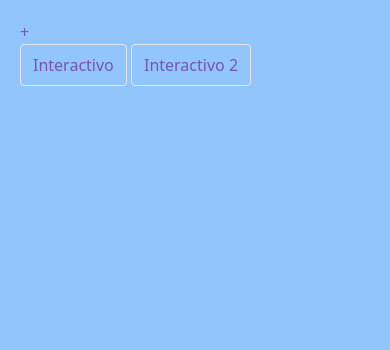
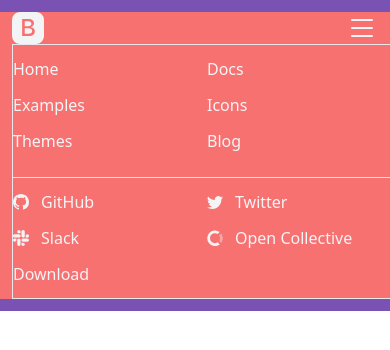
Before and after one commit to victormartinezj/tailwind-bootstrap, a website built with Vite: page index.html in a window 390 px wide. Built offline with nearby package versions, Linux system fonts and the light colour scheme.

Commit message:
5.iv.mobile-nav

```diff
--- a/index.html
+++ b/index.html
@@ -7,10 +7,119 @@
     <title>Custom Tailwindcss</title>
     <link rel="stylesheet" href="./css/style.css" />
   </head>
-  <body class="bg-blue-300 text-primary p-5">
-    +
-    <br />
-    <button class="border py-2 px-3 rounded hover:py-3">Interactivo</button>
-    <button class="border py-2 px-3 rounded hover:py-3">Interactivo 2</button>
+  <body class="">
+    <header class="bg-primary py-3">
+      <nav class="bg-red-400 px-3 text-gray-100 flex flex-wrap justify-between">
+        <svg
+          xmlns="http://www.w3.org/2000/svg"
+          width="32"
+          height="32"
+          fill="currentColor"
+          class="bi bi-bootstrap-fill"
+          viewBox="0 0 16 16"
+        >
+          <path
+            d="M6.375 7.125V4.658h1.78c.973 0 1.542.457 1.542 1.237 0 .802-.604 1.23-1.764 1.23H6.375zm0 3.762h1.898c1.184 0 1.81-.48 1.81-1.377 0-.885-.65-1.348-1.886-1.348H6.375v2.725z"
+          />
+          <path
+            d="M4.002 0a4 4 0 0 0-4 4v8a4 4 0 0 0 4 4h8a4 4 0 0 0 4-4V4a4 4 0 0 0-4-4h-8zm1.06 12V3.545h3.399c1.587 0 2.543.809 2.543 2.11 0 .884-.65 1.675-1.483 1.816v.1c1.143.117 1.904.931 1.904 2.033 0 1.488-1.084 2.396-2.888 2.396H5.062z"
+          />
+        </svg>
+        <svg
+          xmlns="http://www.w3.org/2000/svg"
+          width="32"
+          height="32"
+          fill="currentColor"
+          class="bi bi-list"
+          viewBox="0 0 16 16"
+        >
+          <path
+            fill-rule="evenodd"
+            d="M2.5 12a.5.5 0 0 1 .5-.5h10a.5.5 0 0 1 0 1H3a.5.5 0 0 1-.5-.5zm0-4a.5.5 0 0 1 .5-.5h10a.5.5 0 0 1 0 1H3a.5.5 0 0 1-.5-.5zm0-4a.5.5 0 0 1 .5-.5h10a.5.5 0 0 1 0 1H3a.5.5 0 0 1-.5-.5z"
+          />
+        </svg>
+        <div class="w-screen border pt-3">
+          <ul class="flex flex-wrap">
+            <li class="w-1/2 pb-3">Home</li>
+            <li class="w-1/2 pb-3">Docs</li>
+            <li class="w-1/2 pb-3">Examples</li>
+            <li class="w-1/2 pb-3">Icons</li>
+            <li class="w-1/2 pb-3">Themes</li>
+            <li class="w-1/2 pb-3">Blog</li>
+          </ul>
+          <div class="border-b w-screen my-3"></div>
+          <ul class="flex flex-wrap">
+            <li class="w-1/2 pb-3 flex items-center">
+              <svg
+                xmlns="http://www.w3.org/2000/svg"
+                width="16"
+                height="16"
+                fill="currentColor"
+                class="bi bi-github"
+                viewBox="0 0 16 16"
+              >
+                <path
+                  d="M8 0C3.58 0 0 3.58 0 8c0 3.54 2.29 6.53 5.47 7.59.4.07.55-.17.55-.38 0-.19-.01-.82-.01-1.49-2.01.37-2.53-.49-2.69-.94-.09-.23-.48-.94-.82-1.13-.28-.15-.68-.52-.01-.53.63-.01 1.08.58 1.23.82.72 1.21 1.87.87 2.33.66.07-.52.28-.87.51-1.07-1.78-.2-3.64-.89-3.64-3.95 0-.87.31-1.59.82-2.15-.08-.2-.36-1.02.08-2.12 0 0 .67-.21 2.2.82.64-.18 1.32-.27 2-.27.68 0 1.36.09 2 .27 1.53-1.04 2.2-.82 2.2-.82.44 1.1.16 1.92.08 2.12.51.56.82 1.27.82 2.15 0 3.07-1.87 3.75-3.65 3.95.29.25.54.73.54 1.48 0 1.07-.01 1.93-.01 2.2 0 .21.15.46.55.38A8.012 8.012 0 0 0 16 8c0-4.42-3.58-8-8-8z"
+                />
+              </svg>
+              <span class="pl-3">GitHub</span>
+            </li>
+            <li class="w-1/2 pb-3 flex items-center">
+              <svg
+                xmlns="http://www.w3.org/2000/svg"
+                width="16"
+                height="16"
+                fill="currentColor"
+                class="bi bi-twitter"
+                viewBox="0 0 16 16"
+              >
+                <path
+                  d="M5.026 15c6.038 0 9.341-5.003 9.341-9.334 0-.14 0-.282-.006-.422A6.685 6.685 0 0 0 16 3.542a6.658 6.658 0 0 1-1.889.518 3.301 3.301 0 0 0 1.447-1.817 6.533 6.533 0 0 1-2.087.793A3.286 3.286 0 0 0 7.875 6.03a9.325 9.325 0 0 1-6.767-3.429 3.289 3.289 0 0 0 1.018 4.382A3.323 3.323 0 0 1 .64 6.575v.045a3.288 3.288 0 0 0 2.632 3.218 3.203 3.203 0 0 1-.865.115 3.23 3.23 0 0 1-.614-.057 3.283 3.283 0 0 0 3.067 2.277A6.588 6.588 0 0 1 .78 13.58a6.32 6.32 0 0 1-.78-.045A9.344 9.344 0 0 0 5.026 15z"
+                />
+              </svg>
+              <span class="pl-3">Twitter</span>
+            </li>
+            <li class="w-1/2 pb-3 flex items-center">
+              <svg
+                xmlns="http://www.w3.org/2000/svg"
+                width="16"
+                height="16"
+                fill="currentColor"
+                class="bi bi-slack"
+                viewBox="0 0 16 16"
+              >
+                <path
+                  d="M3.362 10.11c0 .926-.756 1.681-1.681 1.681S0 11.036 0 10.111C0 9.186.756 8.43 1.68 8.43h1.682v1.68zm.846 0c0-.924.756-1.68 1.681-1.68s1.681.756 1.681 1.68v4.21c0 .924-.756 1.68-1.68 1.68a1.685 1.685 0 0 1-1.682-1.68v-4.21zM5.89 3.362c-.926 0-1.682-.756-1.682-1.681S4.964 0 5.89 0s1.68.756 1.68 1.68v1.682H5.89zm0 .846c.924 0 1.68.756 1.68 1.681S6.814 7.57 5.89 7.57H1.68C.757 7.57 0 6.814 0 5.89c0-.926.756-1.682 1.68-1.682h4.21zm6.749 1.682c0-.926.755-1.682 1.68-1.682.925 0 1.681.756 1.681 1.681s-.756 1.681-1.68 1.681h-1.681V5.89zm-.848 0c0 .924-.755 1.68-1.68 1.68A1.685 1.685 0 0 1 8.43 5.89V1.68C8.43.757 9.186 0 10.11 0c.926 0 1.681.756 1.681 1.68v4.21zm-1.681 6.748c.926 0 1.682.756 1.682 1.681S11.036 16 10.11 16s-1.681-.756-1.681-1.68v-1.682h1.68zm0-.847c-.924 0-1.68-.755-1.68-1.68 0-.925.756-1.681 1.68-1.681h4.21c.924 0 1.68.756 1.68 1.68 0 .926-.756 1.681-1.68 1.681h-4.21z"
+                />
+              </svg>
+              <span class="pl-3">Slack</span>
+            </li>
+            <li class="w-1/2 pb-3 flex items-center">
+              <svg
+                xmlns="http://www.w3.org/2000/svg"
+                width="16"
+                height="16"
+                fill="currentColor"
+                fill-rule="evenodd"
+                class="navbar-nav-svg d-inline-block align-text-top"
+                viewBox="0 0 40 41"
+                role="img"
+              >
+                <title>Open Collective</title>
+                <path
+                  fill-opacity=".4"
+                  d="M32.8 21c0 2.4-.8 4.9-2 6.9l5.1 5.1c2.5-3.4 4.1-7.6 4.1-12 0-4.6-1.6-8.8-4-12.2L30.7 14c1.2 2 2 4.3 2 7z"
+                ></path>
+                <path
+                  d="M20 33.7a12.8 12.8 0 0 1 0-25.6c2.6 0 5 .7 7 2.1L32 5a20 20 0 1 0 .1 31.9l-5-5.2a13 13 0 0 1-7 2z"
+                ></path>
+              </svg>
+              <span class="pl-3">Open Collective</span>
+            </li>
+            <li class="w-1/2 pb-3 flex items-center"><span>Download</span></li>
+          </ul>
+        </div>
+      </nav>
+    </header>
   </body>
 </html>
```
